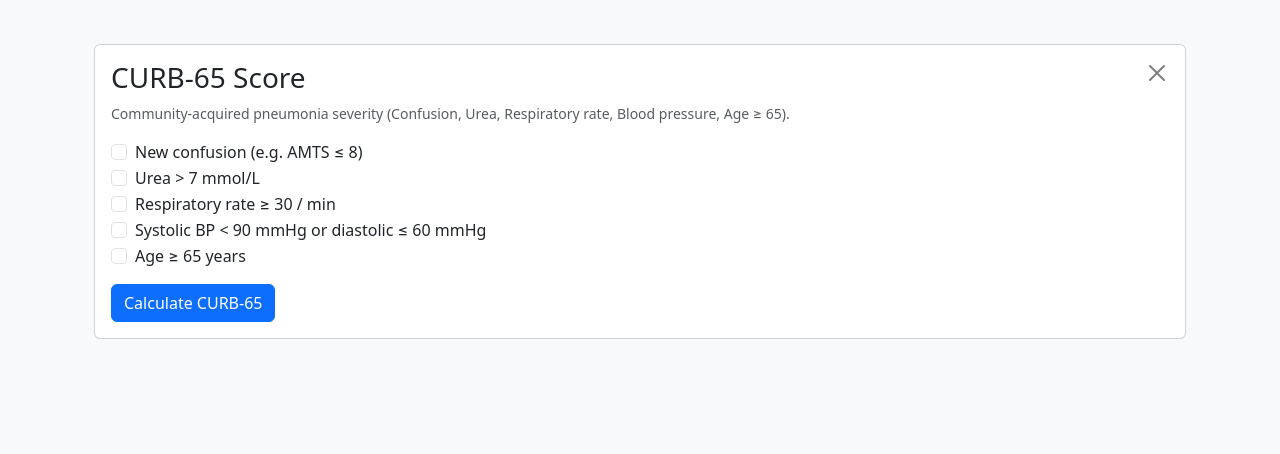
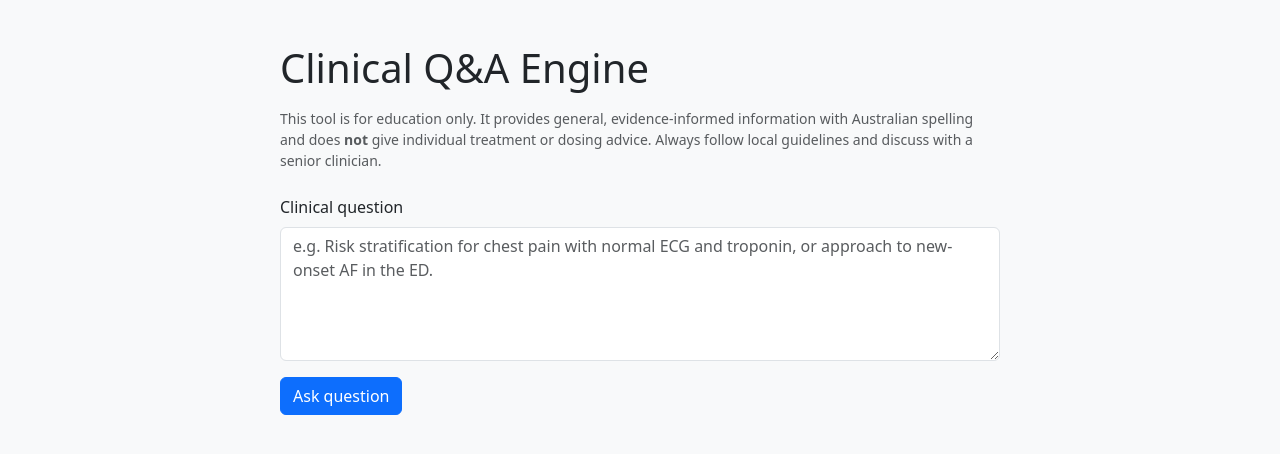
Before and after one commit to mitties2020/clinical-qa, a Flask app: page / in a window 1280 px wide. Shown: the part 56-510 px from the top of the page. Run offline with Flask 3, Linux system fonts and the light colour scheme.

Commit message:
Update index.html

```diff
--- a/templates/index.html
+++ b/templates/index.html
@@ -1,67 +1,115 @@
 {% extends "base.html" %}
+
 {% block content %}
-<div class="container mt-4">
-  <div class="card">
-    <div class="card-body">
-      <button type="button"
-              class="btn-close float-end"
-              aria-label="Close"
-              onclick="window.history.back()"></button>
+<div class="container py-4">
 
-      <h3 class="card-title">CURB-65 Score</h3>
+  <div class="row">
+    <div class="col-lg-8 mx-auto">
+
+      <h1 class="mb-3">Clinical Q&amp;A Engine</h1>
       <p class="text-muted small">
-        Community-acquired pneumonia severity (Confusion, Urea, Respiratory rate, Blood pressure, Age ≥ 65).
+        This tool is for education only. It provides general, evidence-informed information with Australian spelling
+        and does <strong>not</strong> give individual treatment or dosing advice. Always follow local guidelines and
+        discuss with a senior clinician.
       </p>
 
-      <form method="post">
-        <div class="form-check">
-          <input class="form-check-input" type="checkbox" name="confusion" id="confusion">
-          <label class="form-check-label" for="confusion">
-            New confusion (e.g. AMTS ≤ 8)
-          </label>
+      <!-- Question form -->
+      <form id="question-form" class="mt-4">
+        <div class="mb-3">
+          <label for="question" class="form-label">Clinical question</label>
+          <textarea
+            id="question"
+            name="question"
+            class="form-control"
+            rows="5"
+            placeholder="e.g. Risk stratification for chest pain with normal ECG and troponin, or approach to new-onset AF in the ED."
+            required
+          ></textarea>
         </div>
 
-        <div class="form-check">
-          <input class="form-check-input" type="checkbox" name="urea" id="urea">
-          <label class="form-check-label" for="urea">
-            Urea &gt; 7 mmol/L
-          </label>
-        </div>
-
-        <div class="form-check">
-          <input class="form-check-input" type="checkbox" name="rr_30" id="rr_30">
-          <label class="form-check-label" for="rr_30">
-            Respiratory rate ≥ 30 / min
-          </label>
-        </div>
-
-        <div class="form-check">
-          <input class="form-check-input" type="checkbox" name="bp_low" id="bp_low">
-          <label class="form-check-label" for="bp_low">
-            Systolic BP &lt; 90 mmHg or diastolic ≤ 60 mmHg
-          </label>
-        </div>
-
-        <div class="form-check mb-3">
-          <input class="form-check-input" type="checkbox" name="age_65" id="age_65">
-          <label class="form-check-label" for="age_65">
-            Age ≥ 65 years
-          </label>
-        </div>
-
-        <button type="submit" class="btn btn-primary">Calculate CURB-65</button>
+        <button type="submit" id="submit-btn" class="btn btn-primary">
+          Ask question
+        </button>
+        <span id="loading-indicator" class="text-muted small ms-2" style="display:none;">
+          Thinking…
+        </span>
       </form>
 
-      {% if score is defined %}
-        <hr>
-        <h5>Result</h5>
-        <p class="fs-5">CURB-65 score: <strong>{{ score }}</strong> / 5</p>
-        <p class="small text-muted mb-0">
-          Higher scores indicate higher mortality risk and usually support admission / higher level of care.
-          Follow local pneumonia guidelines.
-        </p>
-      {% endif %}
+      <!-- Error message -->
+      <div id="error-box" class="alert alert-danger mt-3 py-2 small" style="display:none;"></div>
+
+      <!-- Answer output -->
+      <div id="answer-wrapper" class="mt-4" style="display:none;">
+        <h4>Response</h4>
+        <div id="answer" class="card">
+          <div class="card-body" id="answer-body">
+            <!-- Filled by JS -->
+          </div>
+        </div>
+      </div>
+
     </div>
   </div>
+
 </div>
+
+<script>
+document.addEventListener("DOMContentLoaded", function () {
+  const form = document.getElementById("question-form");
+  const questionInput = document.getElementById("question");
+  const submitBtn = document.getElementById("submit-btn");
+  const loadingIndicator = document.getElementById("loading-indicator");
+  const errorBox = document.getElementById("error-box");
+  const answerWrapper = document.getElementById("answer-wrapper");
+  const answerBody = document.getElementById("answer-body");
+
+  form.addEventListener("submit", async function (e) {
+    e.preventDefault();
+
+    const question = questionInput.value.trim();
+    if (!question) {
+      errorBox.textContent = "Please enter a question.";
+      errorBox.style.display = "block";
+      return;
+    }
+
+    // UI: clear old stuff, show loading
+    errorBox.style.display = "none";
+    answerWrapper.style.display = "none";
+    loadingIndicator.style.display = "inline";
+    submitBtn.disabled = true;
+
+    try {
+      const resp = await fetch("/ask", {
+        method: "POST",
+        headers: {
+          "Content-Type": "application/json"
+        },
+        body: JSON.stringify({ question: question })
+      });
+
+      if (!resp.ok) {
+        const data = await resp.json().catch(() => ({}));
+        const msg = data.error || "There was a problem contacting the backend.";
+        throw new Error(msg);
+      }
+
+      const data = await resp.json();
+      const answer = data.answer || "(No answer returned.)";
+
+      // Show answer
+      answerBody.innerText = answer;
+      answerWrapper.style.display = "block";
+
+    } catch (err) {
+      console.error(err);
+      errorBox.textContent = err.message || "Unexpected error occurred.";
+      errorBox.style.display = "block";
+    } finally {
+      loadingIndicator.style.display = "none";
+      submitBtn.disabled = false;
+    }
+  });
+});
+</script>
 {% endblock %}
```
